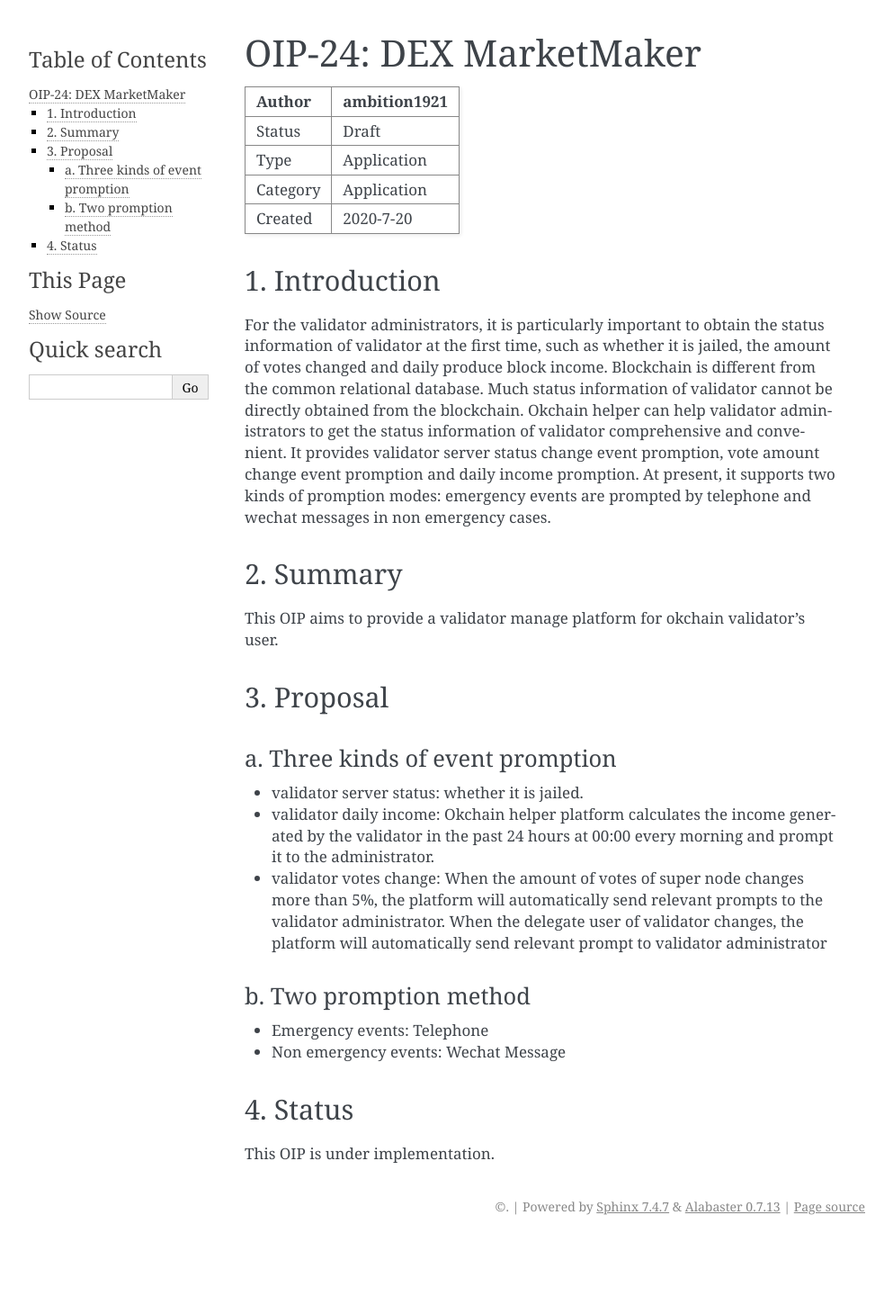
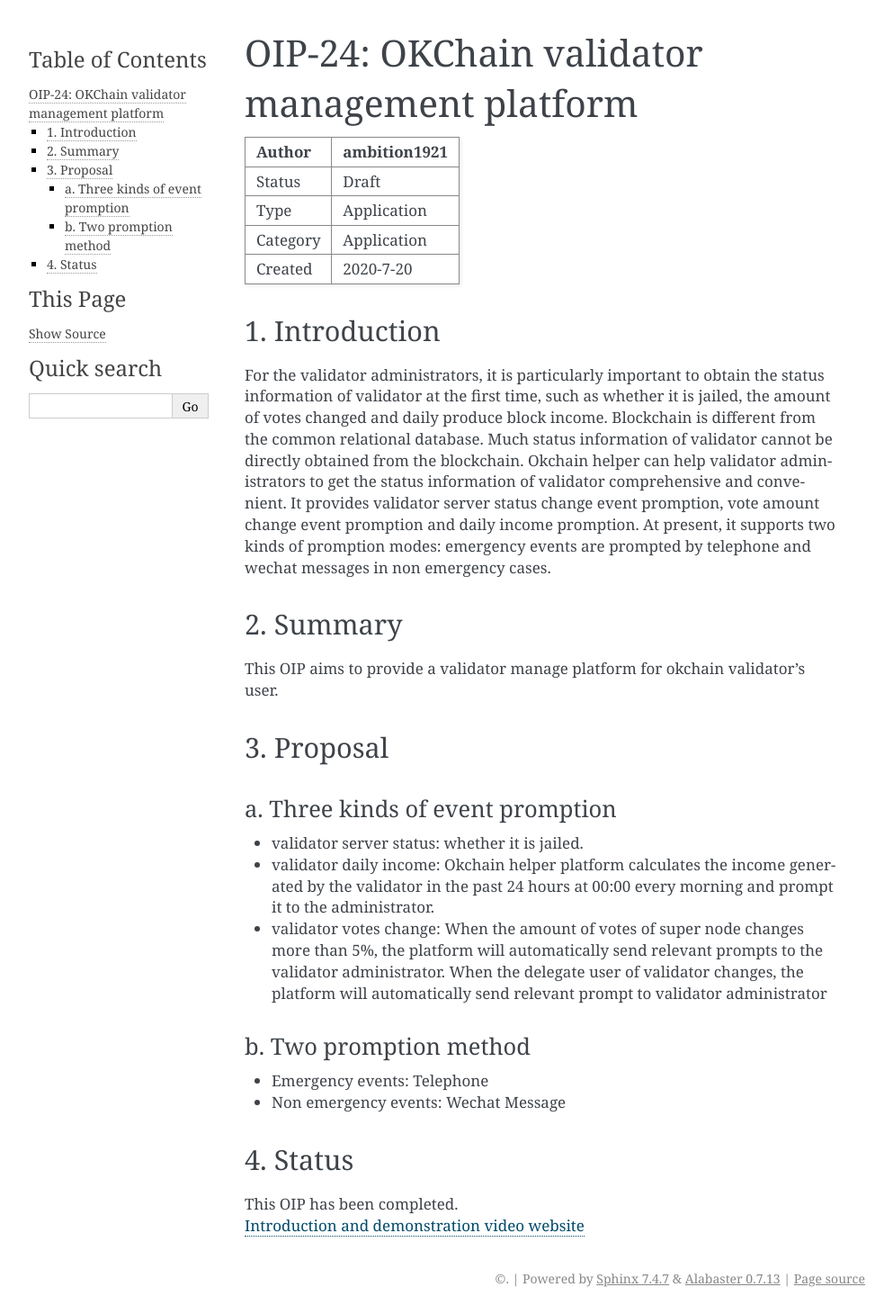
Before and after one commit to okx/KIPs, a Sphinx documentation site: the page built from docs/draft/OIP-25.md, in a window 1280 px wide. Shown: the whole page at 90% size, without its empty margins (148-1141 px from the left). Built offline with Sphinx 7.4.7, drawn with Linux system fonts in a browser that asks for light colours; before the commit the page ends 1380 px from its top, so only the background shows below that.

Commit message:
add video website

```diff
--- a/docs/draft/OIP-25.md
+++ b/docs/draft/OIP-25.md
@@ -1,4 +1,4 @@
-# OIP-24: DEX MarketMaker
+# OIP-24: OKChain validator management platform
 
 | Author   | ambition1921 |
 | :------- | ------------------------ |
@@ -30,4 +30,5 @@
 
 ## 4. Status
 
-This OIP is under implementation.
+This OIP has been completed.
+[Introduction and demonstration video website](https://v.youku.com/v_show/id_XNDc5OTA4MTUxMg==.html)
```
